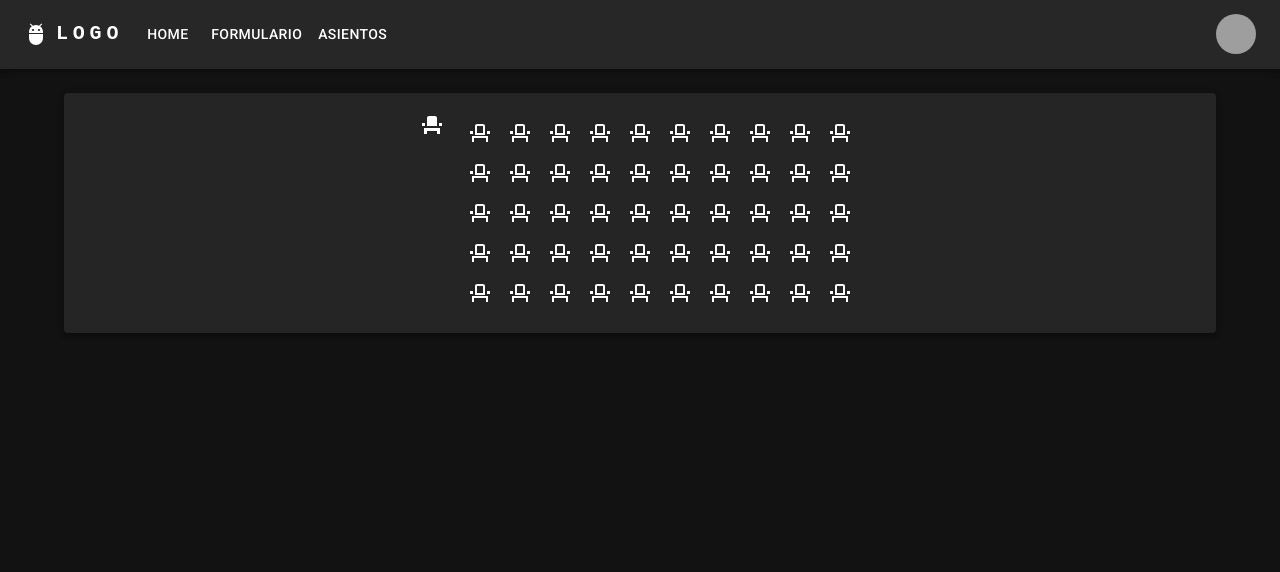
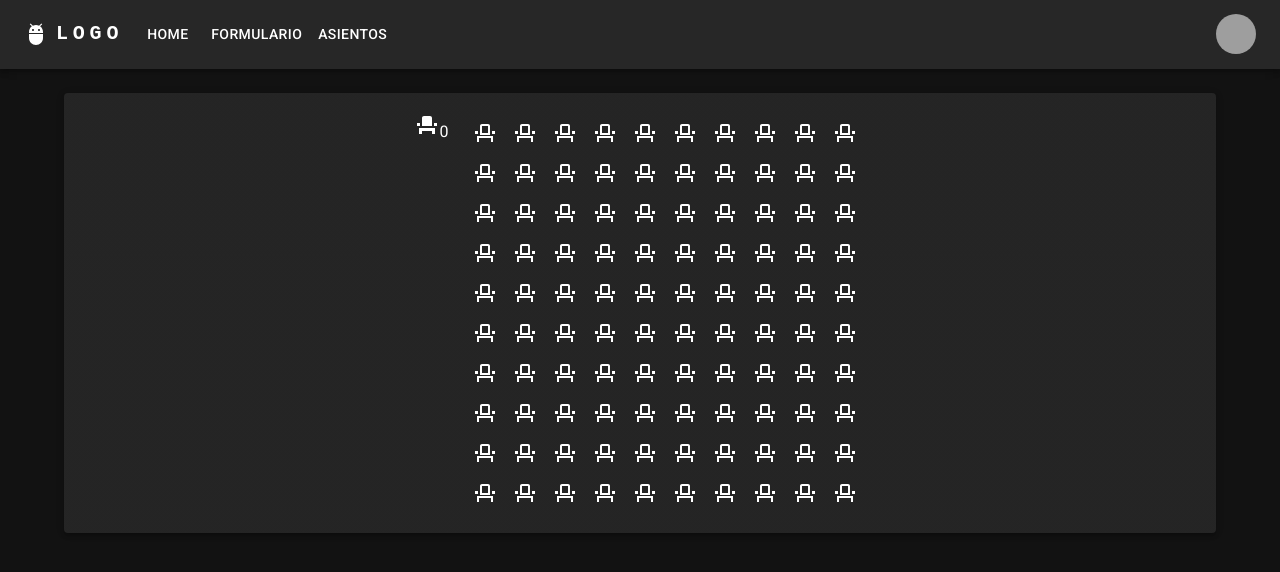
Before and after one commit to asblazquez/prueba_escuela_judicial, a React (Vite) app: page /Asientos in a window 1280 px wide. Shown: the top 572 px of the page. Built offline with nearby package versions, Linux system fonts and the light colour scheme; grey boxes are pictures that could not be loaded.

Commit message:
Num Selected Seats

```diff
--- a/src/pages/Asientos.jsx
+++ b/src/pages/Asientos.jsx
@@ -15,7 +15,7 @@ export function Asientos () {
   };
 
   const renderSeats = () => {
-    const totalSeats = 50;
+    const totalSeats = 100;
     const seats = [];
 
     for (let i = 1; i <= totalSeats; i++) {
@@ -41,6 +41,7 @@ export function Asientos () {
         <Grid container spacing={2} justifyContent="center">
           <Grid item>
             <EventSeatIcon />
+            {selectedSeats.length}
           </Grid>
           <Grid item>
             <div style={{ display: 'grid', gridTemplateColumns: 'repeat(10, 1fr)' }}>
```
